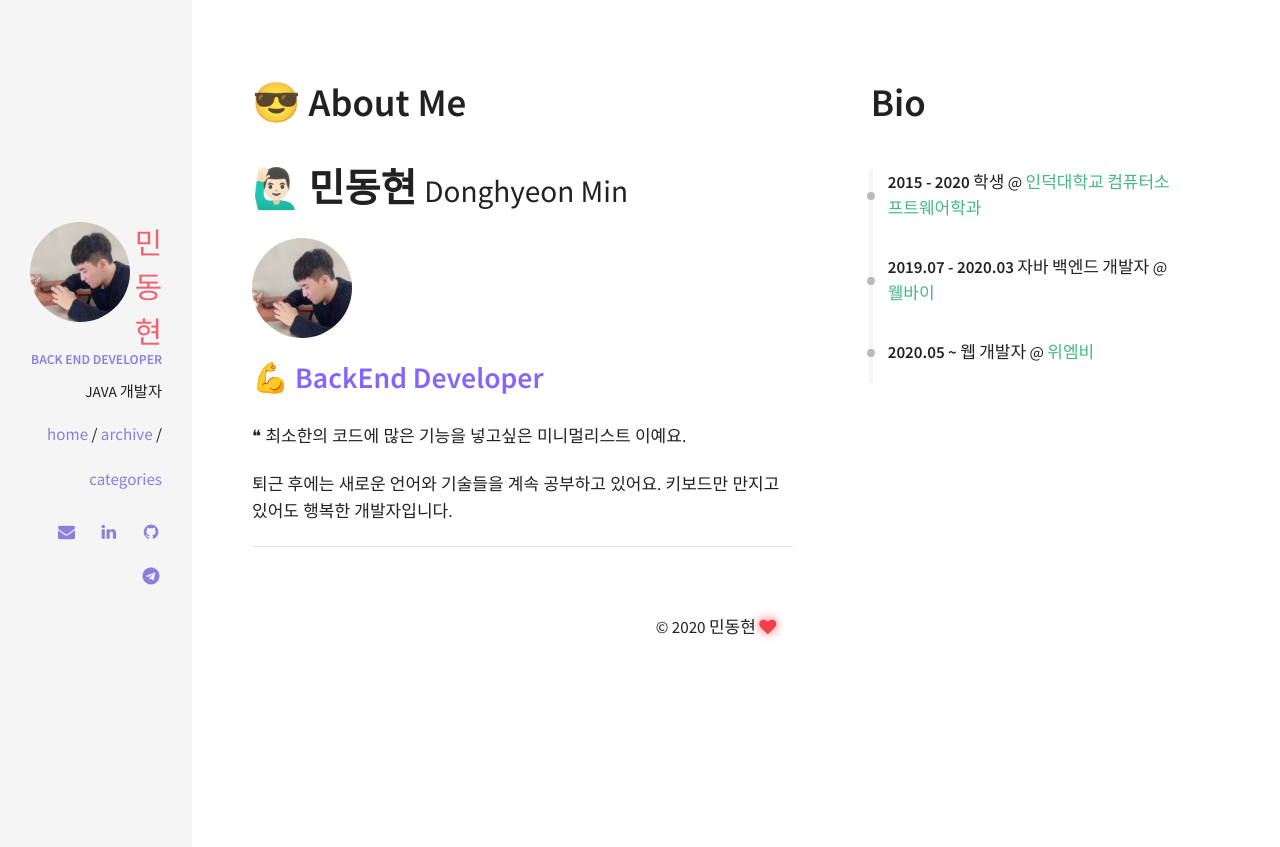
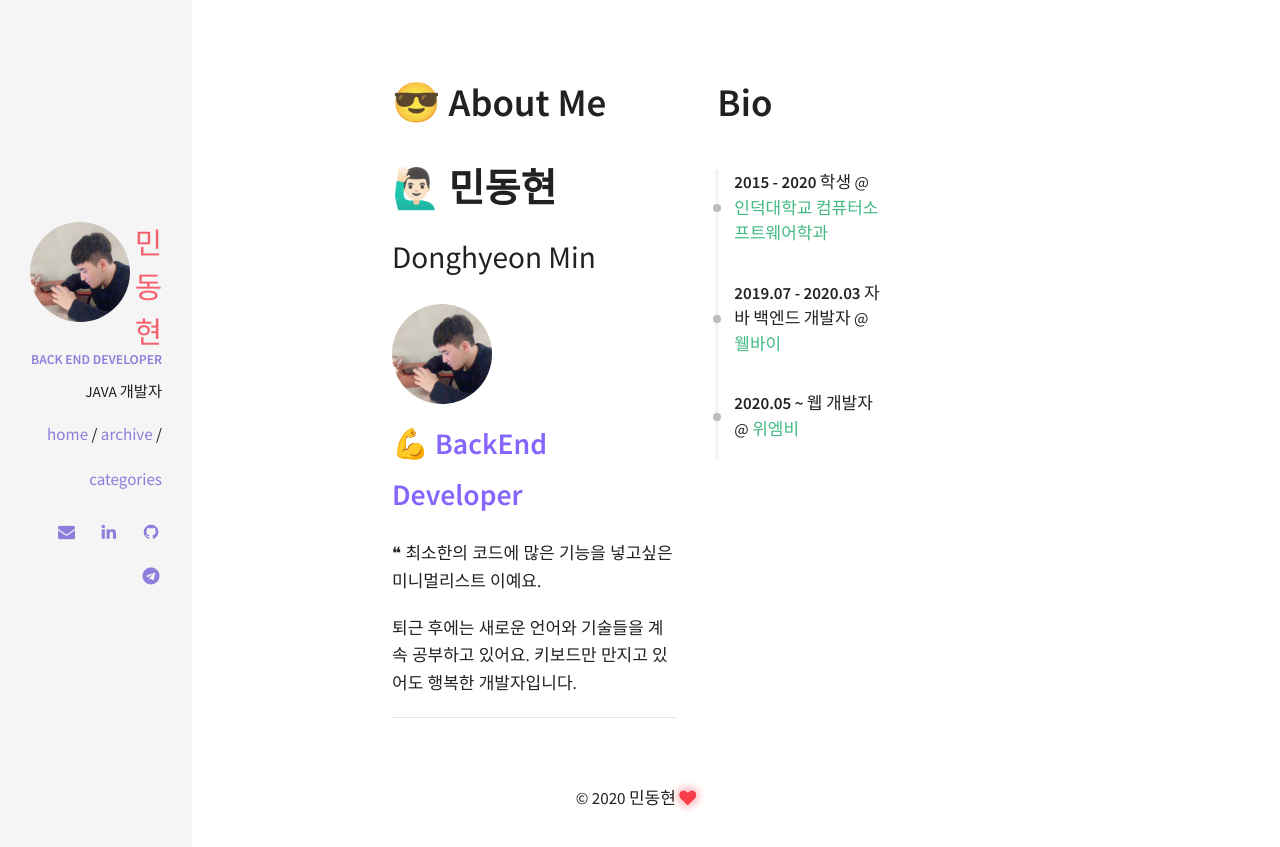
Before and after one commit to DaeAkin/DaeAkin.github.io, a Jekyll site: the page built from index.html, in a window 1280 px wide. Shown: the top 847 px of the page. Built offline with Jekyll 4.4.1, drawn with Linux system fonts in a browser that asks for light colours.

Commit message:
게시글 padding 변경

```diff
--- a/_sass/pages/_post.scss
+++ b/_sass/pages/_post.scss
@@ -16,7 +16,7 @@
     overflow-y: scroll;
     position: initial;
     top: 0;
-    padding: 50px 100px 0 60px;
+    padding: 50px 400px 0 200px;
   }
 }
 
```
